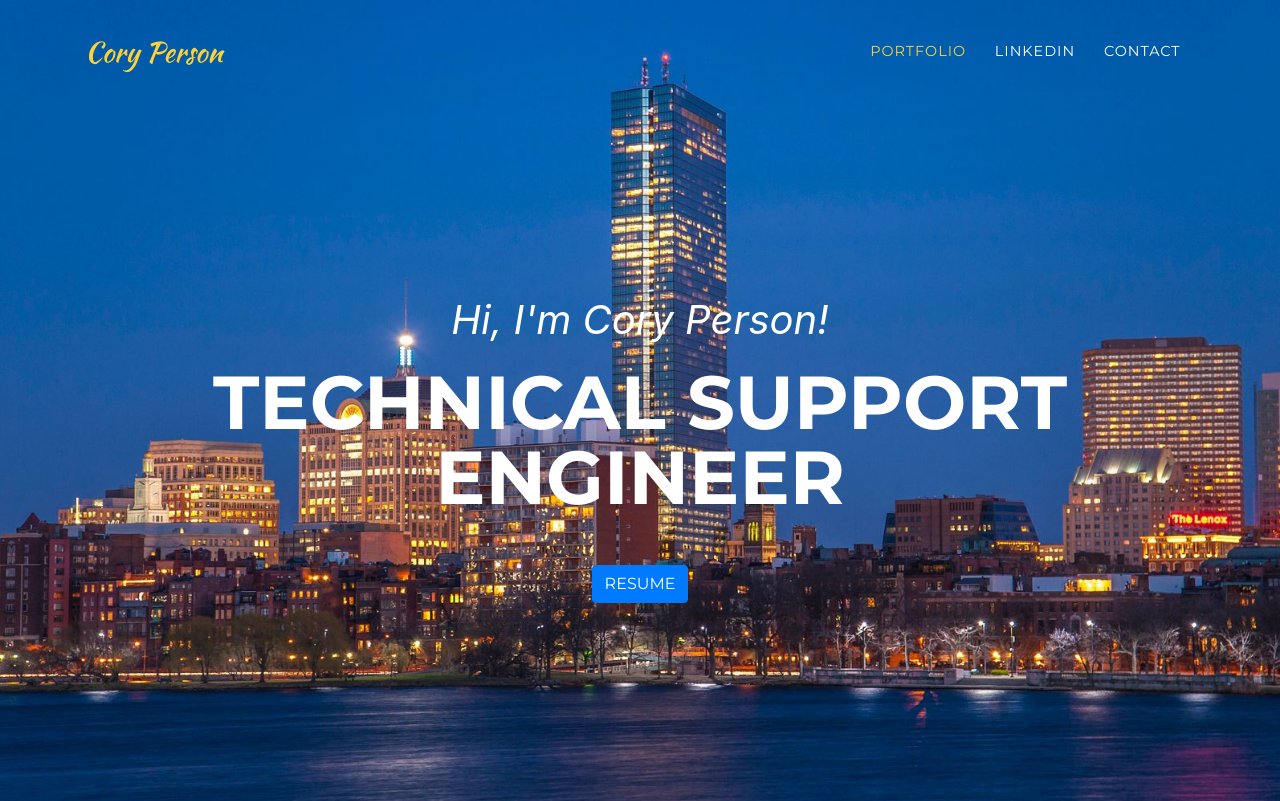
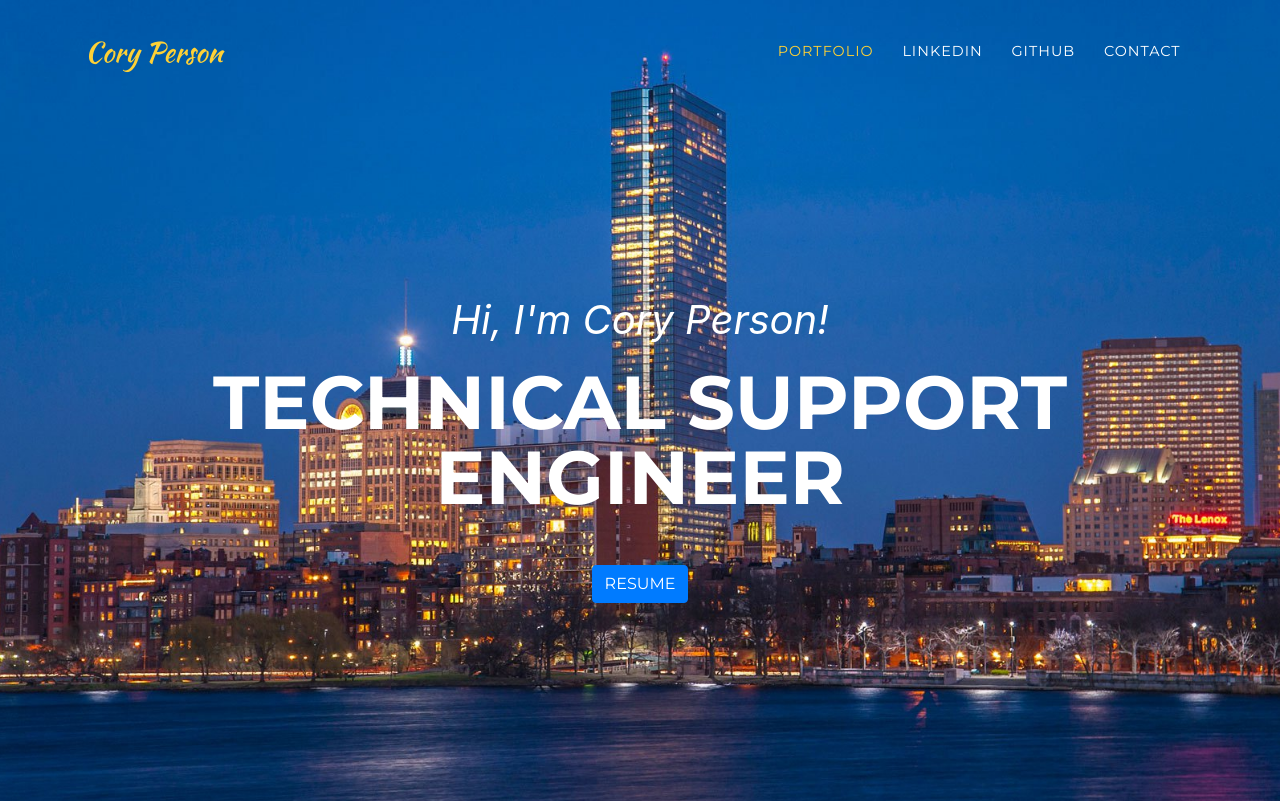
Before and after one commit to coryperson/www.coryperson.com, a website with bundled scripts: page index.html in a window 1280 px wide. Shown: the top 801 px of the page. Built offline with nearby package versions, Linux system fonts and the light colour scheme; a web font is replaced by a local one.

Commit message:
Add GitHub Link
Added link to GitHub profile.

```diff
--- a/index.html
+++ b/index.html
@@ -44,6 +44,9 @@
             </li>
             <li class="nav-item">
               <a class="nav-link js-scroll-trigger" href="https://linkedin.com/in/cory-person-0a5571173/" target="_blank">LinkedIn</a>
+            </li>
+            <li class="nav-item">
+              <a class="nav-link js-scroll-trigger" href="https://github.com/coryperson" target="_blank">GitHub</a>
             </li>
             <li class="nav-item">
               <a class="nav-link js-scroll-trigger" href="mailto:contact@coryperson.com">Contact</a>
```
